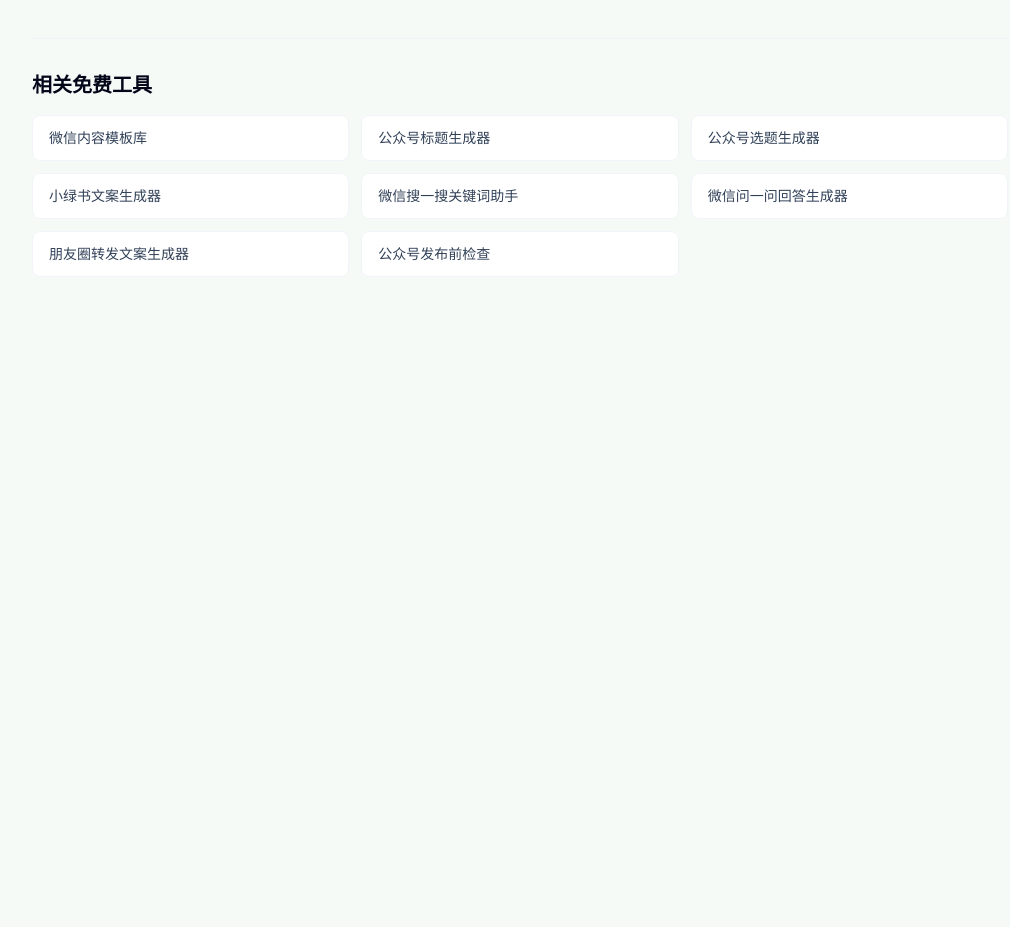
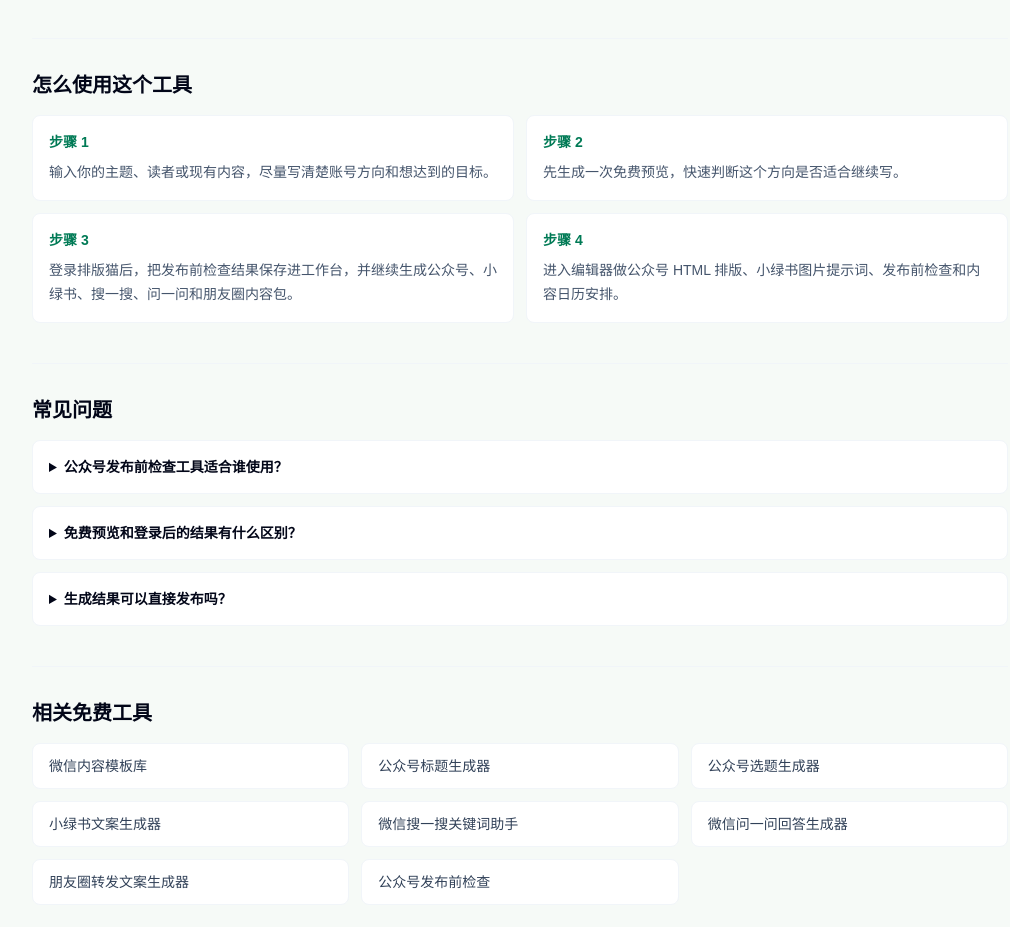
Before and after one commit to TonyYoungHuang/wechat-formatter, a Next.js app in the folder paibanmao-saas/: page /tools/compliance-checker in a window 1280 px wide. Shown: the part 471-1398 px from the top of the page, without its empty margins (120-1130 px from the left). Before the commit the page ends 800 px from the top, so only its background shows below. Built offline with nearby package versions, Linux system fonts and the light colour scheme; no server answers.

Commit message:
phase 5 add tool faq seo sections

```diff
--- a/paibanmao-saas/scripts/public-smoke.mjs
+++ b/paibanmao-saas/scripts/public-smoke.mjs
@@ -15,6 +15,10 @@
   "/tools/moments-copy-generator",
   "/tools/compliance-checker",
 ];
+
+const toolPages = publicPages.filter((path) => path.startsWith("/tools/"));
+const usageHeading = "\u600e\u4e48\u4f7f\u7528\u8fd9\u4e2a\u5de5\u5177";
+const faqHeading = "\u5e38\u89c1\u95ee\u9898";
 
 const sitemapPaths = [
   "/tools/topic-generator",
@@ -166,6 +170,16 @@
   assert(robots.text.includes("Sitemap:"), "/robots.txt missing sitemap reference");
 }
 
+async function checkToolSeoSections() {
+  for (const path of toolPages) {
+    const { response, text } = await request(path);
+    assert(response.ok, `${path} returned ${response.status}`);
+    assert(text.includes(usageHeading), `${path} missing usage guide section`);
+    assert(text.includes(faqHeading), `${path} missing FAQ section`);
+    assert(text.includes("FAQPage"), `${path} missing FAQPage structured data`);
+  }
+}
+
 async function checkDashboardRedirect() {
   const response = await fetch(`${baseUrl}/dashboard/generate?topic=smoke`, {
     redirect: "manual",
@@ -244,6 +258,7 @@
   console.log(`Running public smoke checks against ${baseUrl}`);
   await checkPublicPages();
   await checkSitemapAndRobots();
+  await checkToolSeoSections();
   await checkDashboardRedirect();
   await checkProtectedApiAuth();
   await checkToolPreview();
--- a/paibanmao-saas/src/app/tools/wechat-title-generator/page.tsx
+++ b/paibanmao-saas/src/app/tools/wechat-title-generator/page.tsx
@@ -15,6 +15,20 @@
   const title = "公众号标题生成器";
   const description = metadata.description as string;
   const canonicalUrl = absoluteUrl("/tools/wechat-title-generator");
+  const faqItems = [
+    {
+      question: "公众号标题生成器适合谁使用？",
+      answer: "适合公众号副业创作者、个人 IP、个体商家和小团队，用来为同一个选题生成不同角度的公众号标题。",
+    },
+    {
+      question: "免费预览和登录后的结果有什么区别？",
+      answer: "未登录可以试用一次标题预览；登录后可以把标题继续扩写成公众号正文、小绿书、搜一搜、问一问和朋友圈内容包。",
+    },
+    {
+      question: "生成的标题可以直接使用吗？",
+      answer: "建议把标题当作候选方向。发布前仍要结合正文内容和平台规则人工修改，避免标题党、夸大承诺和与正文不匹配。",
+    },
+  ];
   const structuredData = [
     {
       "@context": "https://schema.org",
@@ -54,6 +68,18 @@
         },
       ],
     },
+    {
+      "@context": "https://schema.org",
+      "@type": "FAQPage",
+      mainEntity: faqItems.map((item) => ({
+        "@type": "Question",
+        name: item.question,
+        acceptedAnswer: {
+          "@type": "Answer",
+          text: item.answer,
+        },
+      })),
+    },
   ];
 
   return (
--- a/paibanmao-saas/src/components/marketing/tool-page.tsx
+++ b/paibanmao-saas/src/components/marketing/tool-page.tsx
@@ -27,6 +27,49 @@
   compliance: "/tools/compliance-checker",
 };
 
+const toolActionLabels: Record<PublicToolKind, string> = {
+  topic: "选题",
+  green_note: "小绿书图文文案",
+  search: "搜一搜关键词建议",
+  question: "问一问回答草稿",
+  moments: "朋友圈转发文案",
+  compliance: "发布前检查结果",
+};
+
+function usageSteps(title: string, toolKind: PublicToolKind) {
+  const target = toolActionLabels[toolKind];
+
+  return [
+    `输入你的主题、读者或现有内容，尽量写清楚账号方向和想达到的目标。`,
+    `先生成一次免费预览，快速判断这个方向是否适合继续写。`,
+    `登录排版猫后，把${target}保存进工作台，并继续生成公众号、小绿书、搜一搜、问一问和朋友圈内容包。`,
+    `进入编辑器做公众号 HTML 排版、小绿书图片提示词、发布前检查和内容日历安排。`,
+  ];
+}
+
+function faqs(title: string, toolKind: PublicToolKind) {
+  const target = toolActionLabels[toolKind];
+  const saveAnswer =
+    toolKind === "compliance"
+      ? "未登录可以试用一次基础预览；登录后可以把检查报告保存到内容项目，并继续按入口做发布前复核。"
+      : `未登录可以试用一次预览；登录后可以保存完整${target}，并继续生成五个微信入口内容。`;
+
+  return [
+    {
+      question: `${title}适合谁使用？`,
+      answer: "适合公众号副业创作者、个人 IP、个体商家和小团队，用来把一个主题拆成更容易发布和复用的微信内容。",
+    },
+    {
+      question: "免费预览和登录后的结果有什么区别？",
+      answer: saveAnswer,
+    },
+    {
+      question: "生成结果可以直接发布吗？",
+      answer: "建议把结果当作初稿和结构参考。发布前仍需要结合你的真实经历、产品信息和平台规则人工修改，排版猫不承诺流量、收入、排名或审核通过。",
+    },
+  ];
+}
+
 export function ToolPage({
   title,
   description,
@@ -41,6 +84,8 @@
   toolKind: PublicToolKind;
 }) {
   const canonicalUrl = absoluteUrl(toolPaths[toolKind]);
+  const steps = usageSteps(title, toolKind);
+  const faqItems = faqs(title, toolKind);
   const structuredData = [
     {
       "@context": "https://schema.org",
@@ -79,6 +124,18 @@
           item: canonicalUrl,
         },
       ],
+    },
+    {
+      "@context": "https://schema.org",
+      "@type": "FAQPage",
+      mainEntity: faqItems.map((item) => ({
+        "@type": "Question",
+        name: item.question,
+        acceptedAnswer: {
+          "@type": "Answer",
+          text: item.answer,
+        },
+      })),
     },
   ];
 
@@ -119,6 +176,28 @@
         </Card>
       </div>
       <section className="mt-10 border-t border-slate-100 pt-8">
+        <h2 className="text-xl font-semibold text-slate-950">怎么使用这个工具</h2>
+        <div className="mt-4 grid gap-3 md:grid-cols-2">
+          {steps.map((step, index) => (
+            <div key={step} className="rounded-lg border border-slate-100 bg-white p-4">
+              <div className="text-sm font-semibold text-emerald-700">步骤 {index + 1}</div>
+              <p className="mt-2 text-sm leading-6 text-slate-600">{step}</p>
+            </div>
+          ))}
+        </div>
+      </section>
+      <section className="mt-10 border-t border-slate-100 pt-8">
+        <h2 className="text-xl font-semibold text-slate-950">常见问题</h2>
+        <div className="mt-4 space-y-3">
+          {faqItems.map((item) => (
+            <details key={item.question} className="rounded-lg border border-slate-100 bg-white p-4">
+              <summary className="cursor-pointer text-sm font-semibold text-slate-950">{item.question}</summary>
+              <p className="mt-3 text-sm leading-6 text-slate-600">{item.answer}</p>
+            </details>
+          ))}
+        </div>
+      </section>
+      <section className="mt-10 border-t border-slate-100 pt-8">
         <h2 className="text-xl font-semibold text-slate-950">相关免费工具</h2>
         <div className="mt-4 grid gap-3 sm:grid-cols-2 lg:grid-cols-3">
           {relatedTools.map((tool) => (
--- a/paibanmao-saas/src/components/marketing/tools/wechat-title-generator-tool.tsx
+++ b/paibanmao-saas/src/components/marketing/tools/wechat-title-generator-tool.tsx
@@ -14,6 +14,28 @@
   { value: "conversion", label: "转化" },
   { value: "trust", label: "信任" },
   { value: "interaction", label: "互动" },
+];
+
+const usageSteps = [
+  "输入公众号选题、目标读者和想要的标题语气，尽量让选题具体到一个读者问题。",
+  "选择内容目标，比如涨粉、搜一搜、转化、信任或互动，让标题角度更贴近发布目的。",
+  "生成 12 个标题候选后，优先挑选与正文承诺一致、适合微信语境的标题。",
+  "登录排版猫后，把选题继续生成公众号正文、小绿书、搜一搜、问一问和朋友圈内容包。",
+];
+
+const faqItems = [
+  {
+    question: "公众号标题生成器适合谁使用？",
+    answer: "适合公众号副业创作者、个人 IP、个体商家和小团队，用来为同一个选题生成不同角度的公众号标题。",
+  },
+  {
+    question: "免费预览和登录后的结果有什么区别？",
+    answer: "未登录可以试用一次标题预览；登录后可以把标题继续扩写成公众号正文、小绿书、搜一搜、问一问和朋友圈内容包。",
+  },
+  {
+    question: "生成的标题可以直接使用吗？",
+    answer: "建议把标题当作候选方向。发布前仍要结合正文内容和平台规则人工修改，避免标题党、夸大承诺和与正文不匹配。",
+  },
 ];
 
 export function WechatTitleGeneratorTool() {
@@ -218,6 +240,30 @@
           )}
         </div>
       </section>
+
+      <section className="mx-auto max-w-6xl border-t border-slate-100 px-4 py-8 sm:px-6">
+        <h2 className="text-xl font-semibold text-slate-950">怎么使用这个工具</h2>
+        <div className="mt-4 grid gap-3 md:grid-cols-2">
+          {usageSteps.map((step, index) => (
+            <div key={step} className="rounded-lg border border-slate-100 bg-white p-4">
+              <div className="text-sm font-semibold text-emerald-700">步骤 {index + 1}</div>
+              <p className="mt-2 text-sm leading-6 text-slate-600">{step}</p>
+            </div>
+          ))}
+        </div>
+      </section>
+
+      <section className="mx-auto max-w-6xl border-t border-slate-100 px-4 py-8 sm:px-6">
+        <h2 className="text-xl font-semibold text-slate-950">常见问题</h2>
+        <div className="mt-4 space-y-3">
+          {faqItems.map((item) => (
+            <details key={item.question} className="rounded-lg border border-slate-100 bg-white p-4">
+              <summary className="cursor-pointer text-sm font-semibold text-slate-950">{item.question}</summary>
+              <p className="mt-3 text-sm leading-6 text-slate-600">{item.answer}</p>
+            </details>
+          ))}
+        </div>
+      </section>
     </main>
   );
 }
```
